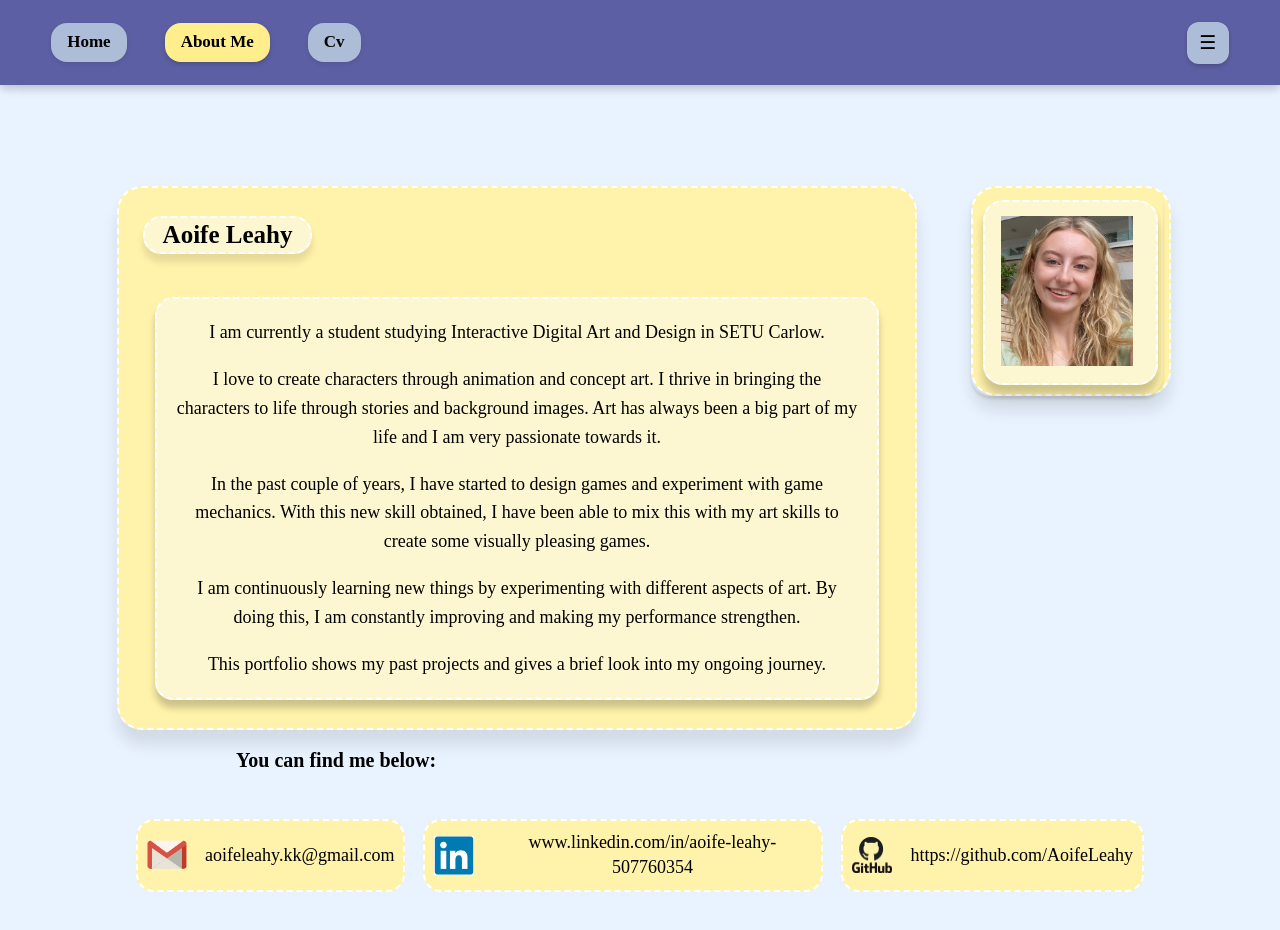
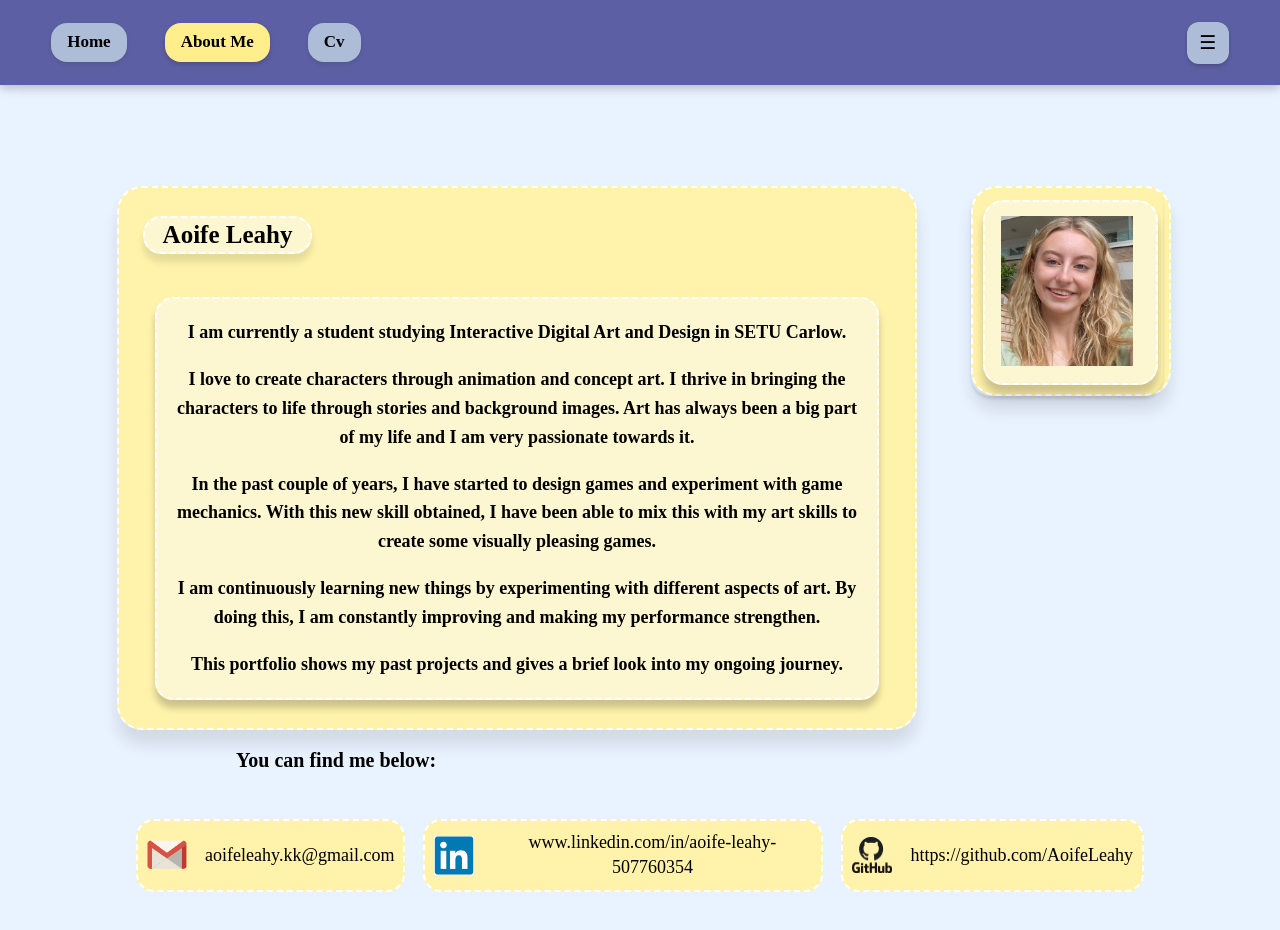
Before and after one commit to AoifeLeahy/Portfolio-Project, a SvelteKit app in the folder Portfolio/: page /About_me in a window 1280 px wide. Shown: the top 930 px of the page. Built offline with nearby package versions, Linux system fonts and the light colour scheme; a web font is replaced by a local one.

Commit message:
Fixing font

```diff
--- a/Portfolio/src/routes/About_me/+page.svelte
+++ b/Portfolio/src/routes/About_me/+page.svelte
@@ -273,7 +273,7 @@ p {
 @media (min-width: 1246px) {
     p {
         font-size: 18px;
-        font-weight: 500;
+        font-weight: 600;
         line-height: 1.6;
     }
 
```
